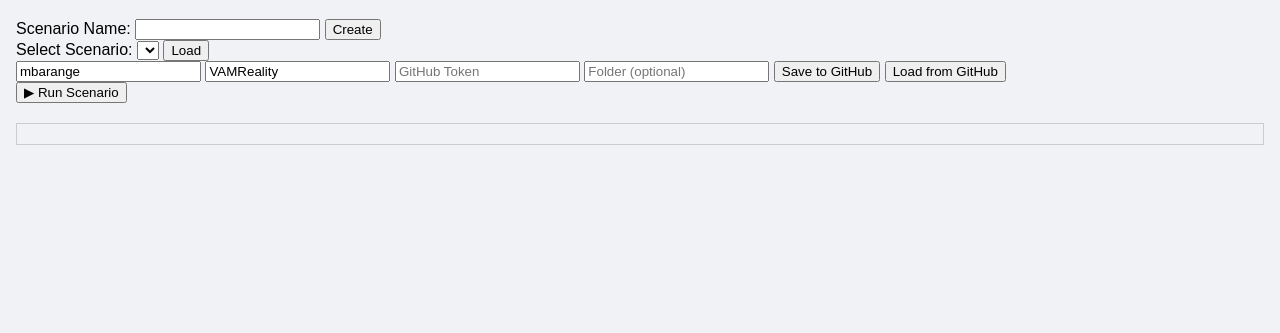
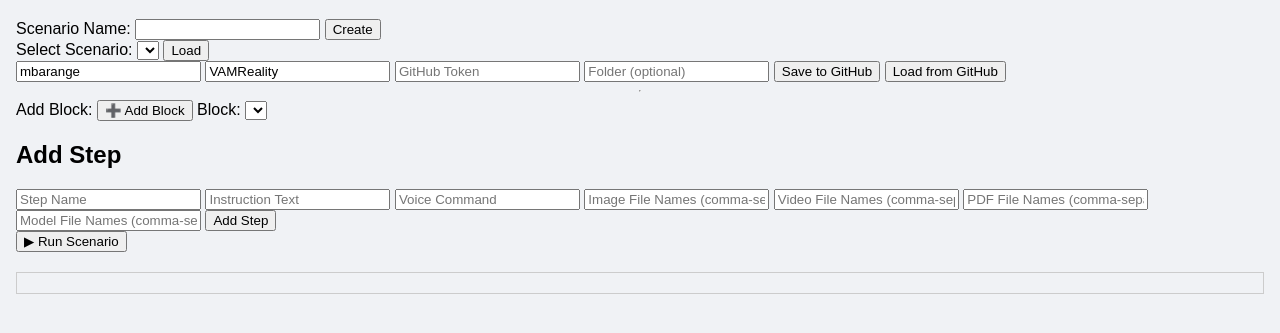
Before and after one commit to mbarange/VAMReality, a plain HTML site: page VAMReality_WebXR_Starter/index.html in a window 1280 px wide. Shown: the part 77-410 px from the top of the page. Drawn offline with Linux system fonts and the light colour scheme.

Commit message:
Update index.html

```diff
--- a/VAMReality_WebXR_Starter/index.html
+++ b/VAMReality_WebXR_Starter/index.html
@@ -32,6 +32,27 @@
       <button onclick="loadFromGitHub()">Load from GitHub</button>
     </div>
 
+    <hr />
+
+    <div>
+      <label>Add Block:</label>
+      <button onclick="addBlock()">➕ Add Block</button>
+      <label>Block:</label>
+      <select id="blockSelector"></select>
+    </div>
+
+    <div>
+      <h2>Add Step</h2>
+      <input type="text" id="stepName" placeholder="Step Name" />
+      <input type="text" id="stepInstruction" placeholder="Instruction Text" />
+      <input type="text" id="stepVoice" placeholder="Voice Command" />
+      <input type="text" id="stepImages" placeholder="Image File Names (comma-separated)" />
+      <input type="text" id="stepVideos" placeholder="Video File Names (comma-separated)" />
+      <input type="text" id="stepPDFs" placeholder="PDF File Names (comma-separated)" />
+      <input type="text" id="stepModels" placeholder="Model File Names (comma-separated)" />
+      <button onclick="addStep()">Add Step</button>
+    </div>
+
     <div>
       <button onclick="runScenario()">▶ Run Scenario</button>
     </div>
```
